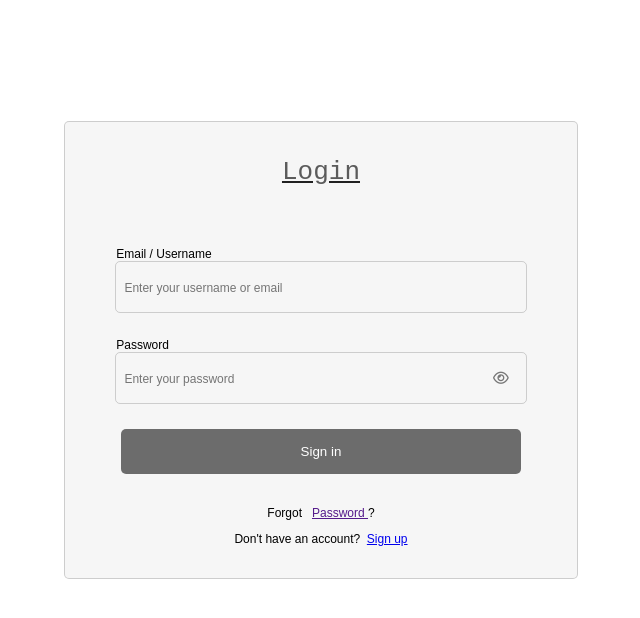
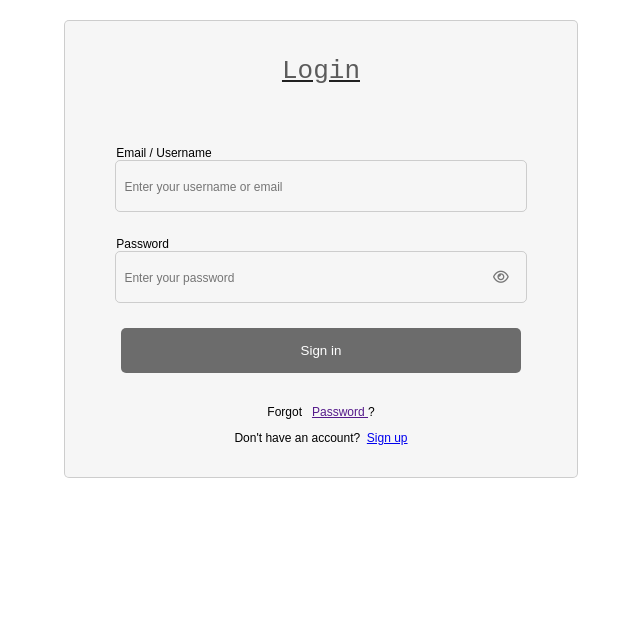
Before and after one commit to Shemaremy/Login-Authenticator, a React (Vite) app in the folder Authenticator/: page / in a window 1280 px wide. Shown: the top 618 px of the page, without its empty margins (319-959 px from the left). Built offline with nearby package versions, Linux system fonts and the light colour scheme.

Commit message:
commit 007

```diff
--- a/Authenticator/src/App.css
+++ b/Authenticator/src/App.css
@@ -2,12 +2,17 @@ body {
   margin: 0;
   height: 100vh;
   width: 100vw;
+  height: auto;
   overflow-x: hidden;
+  overflow-y: hidden;
 }
 
 #root {
   width: 100%;
   height: 100%;
+  padding-top: 20px;
+  align-content: center;
+  margin: 0 auto;
 }
 
 .App {
@@ -32,7 +37,6 @@ body {
   border-color: rgba(128, 128, 128, 0.349);
   padding-top: 100px;
   padding-bottom: 100px;
-  margin-bottom: 100px;
   padding: 0;
   transition: padding 0.3s ease-in-out;
 }
```
